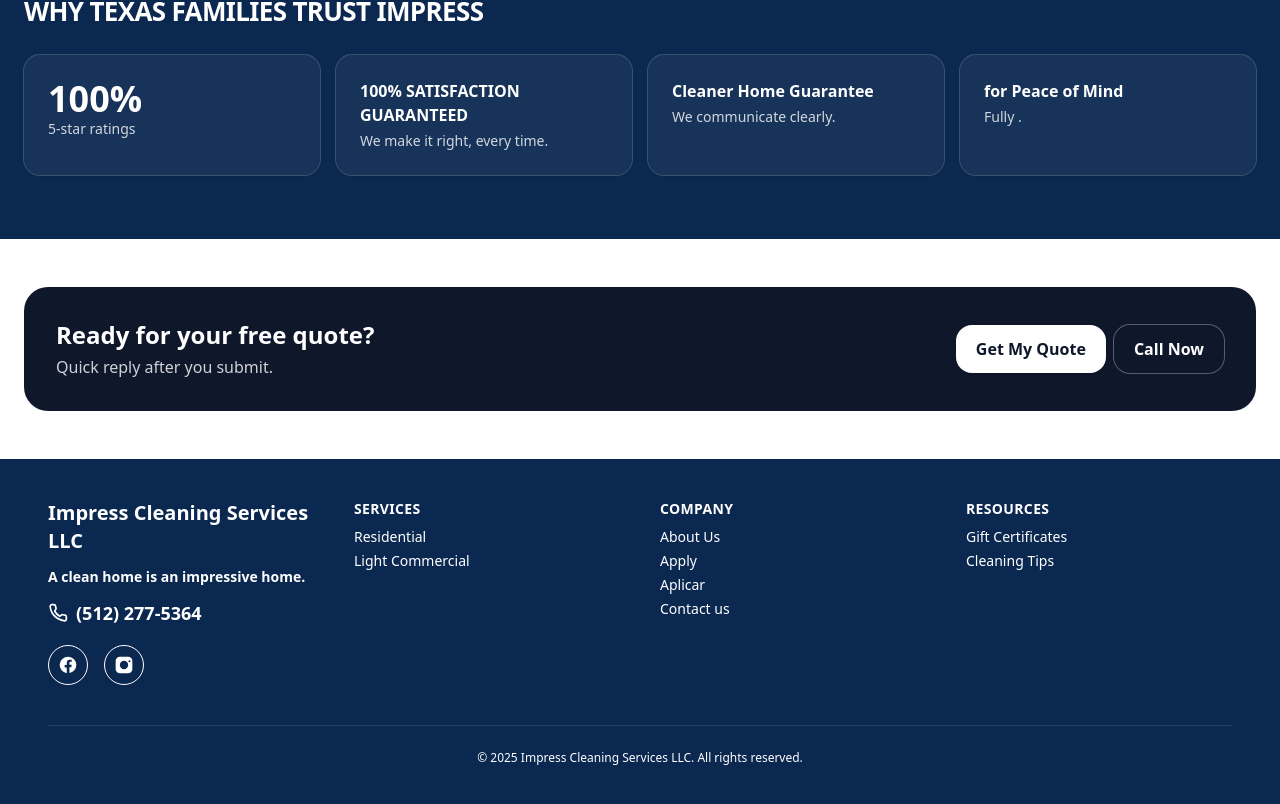
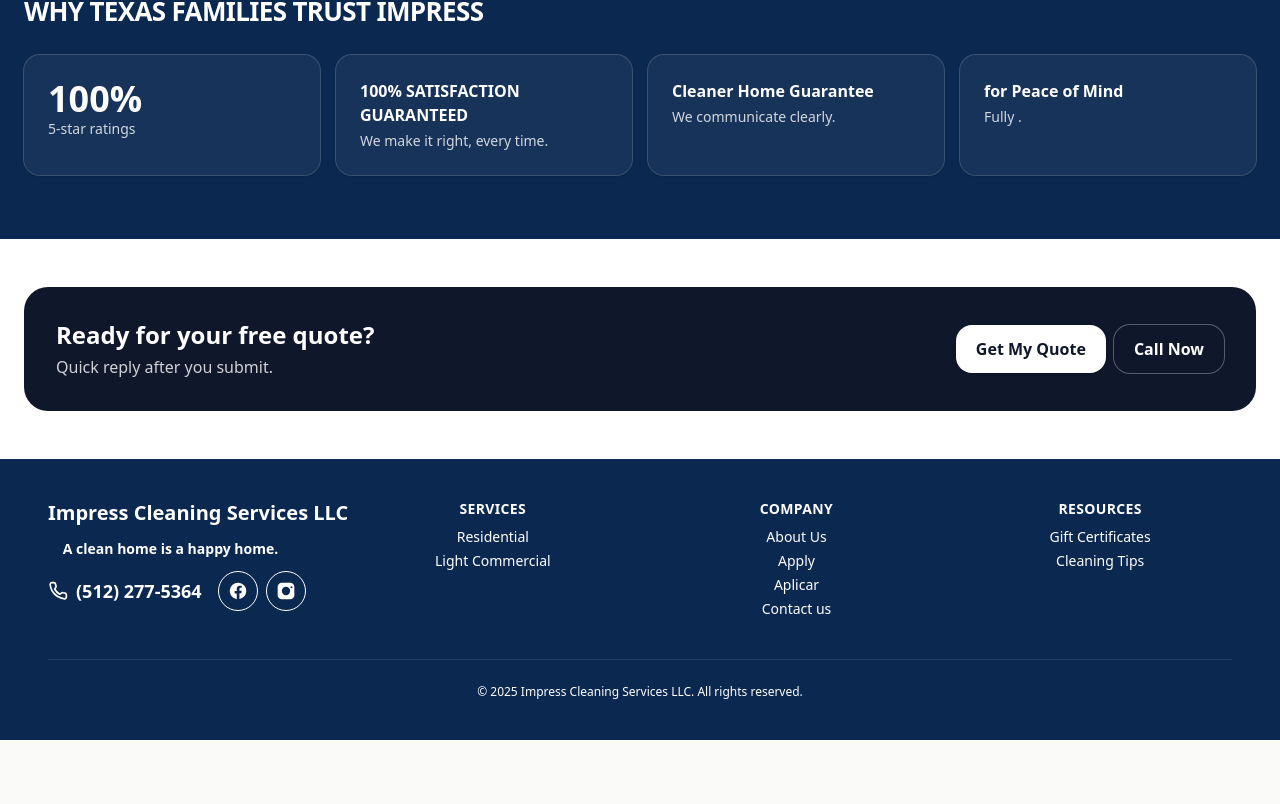
Before and after one commit to resp23f/impress-cleaning-site, a Next.js app: page / in a window 1280 px wide. Shown: the part 1772-2576 px from the top of the page. After the commit the page ends 2512 px from the top, so only its background shows below. Built offline with nearby package versions, Linux system fonts and the light colour scheme.

Commit message:
General Update

```diff
--- a/src/components/Footer.jsx
+++ b/src/components/Footer.jsx
@@ -16,22 +16,25 @@ function SocialIcon({ href, label, children }) {
 export default function Footer() {
   const year = new Date().getFullYear();
   return (
-    <footer className="relative z-10 bg-[#0B2850] text-white py-10 px-6 md:px-12 [&_*]:text-white">
-      <div className="max-w-7xl mx-auto grid grid-cols-1 sm:grid-cols-2 md:grid-cols-4 gap-10">
+    <footer className="relative z-10 bg-[#0B2850] text-white text-center py-10 px-6 md:px-12 [&_*]:text-white">
+      <div className="max-w-7xl mx-auto grid grid-cols-1 sm:grid-cols-2 md:grid-cols-4 gap-16 md:gap-17">
         <div>
-          <h3 className="text-xl font-bold mb-3 text-white/90">
+          <h3 className="text-xl font-bold mb-3 text-white/90 whitespace-nowrap">
             Impress Cleaning Services LLC
           </h3>
-          <p className="text-sm font-semibold mb-3 text-white/90">
-            A clean home is an impressive home.
+          <p className="text-sm text-center font-semibold mb-3 text-white/90">
+            A clean home is a happy home.
 </p>
-          <a href="tel:+15122775364" className="inline-flex items-center gap-2 text-lg font-semibold text-white hover:text-[#A9E5BB] transition">
+
+    {/* Phone and social icons - arranged horizontally on mobile */}
+    <div className="flex items-center justify-center md:justify-start gap-4">
+    <a href="tel:+15122775364" className="inline-flex items-center gap-2 text-lg font-semibold text-white hover:text-[#A9E5BB] transition whitespace-nowrap">
               <svg xmlns="http://www.w3.org/2000/svg" className="w-5 h-5 text-[#00A86B]" viewBox="0 0 24 24" fill="none" stroke="currentColor" strokeWidth={2} strokeLinecap="round" strokeLinejoin="round" aria-hidden="true">
           <path d="M22 16.92v2.5a2 2 0 0 1-2.18 2 19.8 19.8 0 0 1-8.63-3.07 19.5 19.5 0 0 1-6-6A19.8 19.8 0 0 1 2.58 4.18 2 2 0 0 1 4.56 2h2.5a2 2 0 0 1 2 1.72c.1.74.27 1.46.5 2.15a2 2 0 0 1-.45 2.11L8.1 9.9a16 16 0 0 0 6 6l1.92-1.41a2 2 0 0 1 2.11-.45c.69.23 1.41.4 2.15.5A2 2 0 0 1 22 16.92Z"></path>
         </svg>
         <span>(512) 277-5364</span>
       </a>
-          <div className="flex items-center gap-4 pt-4">
+     <div className="flex items-center gap-2">
      <SocialIcon href="https://www.facebook.com/share/19vUj9gptf/?mibextid=wwXIfr" label="Facebook">
        <svg xmlns="http://www.w3.org/2000/svg" className="h-5 w-5" viewBox="0 0 24 24" fill="currentColor">
          <path d="M22 12a10 10 0 1 0-11.5 9.9v-7h-2.5v-2.9h2.5V9.5c0-2.5 1.5-3.9 3.8-3.9 1.1 0 2.2.2 2.2.2v2.4h-1.2c-1.2 0-1.6.8-1.6 1.6v1.9h2.7l-.4 2.9h-2.3v7A10 10 0 0 0 22 12z"></path>
@@ -42,6 +45,7 @@ export default function Footer() {
          <path d="M7 2h10a5 5 0 0 1 5 5v10a5 5 0 0 1-5 5H7a5 5 0 0 1-5-5V7a5 5 0 0 1 5-5zm5 5a5 5 0 1 0 0 10 5 5 0 0 0 0-10zm6.5-.8a1.2 1.2 0 1 0 0 2.4 1.2 1.2 0 0 0 0-2.4z"></path>
        </svg>
      </SocialIcon>
+        </div>
         </div>
         </div>
 
```
Lines whose indentation alone changed are shown as unchanged.
